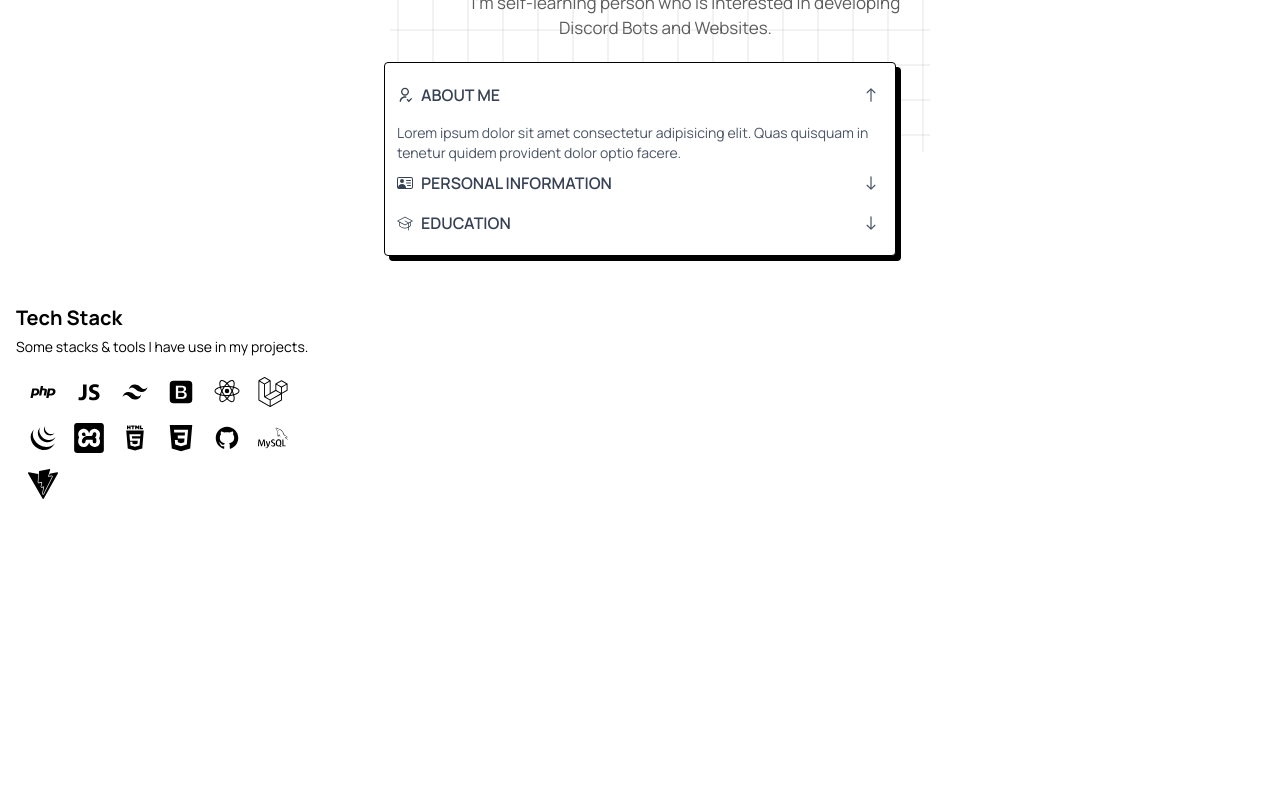
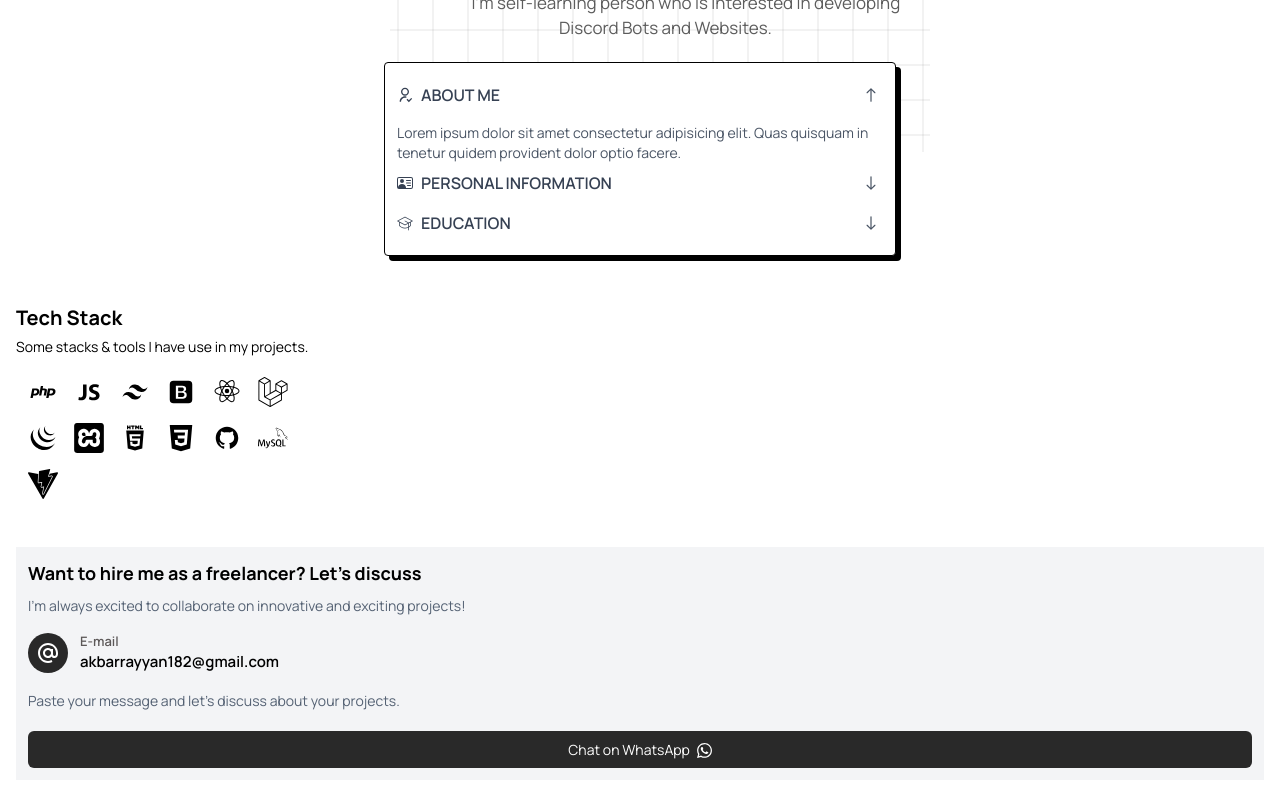
Before and after one commit to akbarryyan/porto-akbar, a React (Vite) app: page / in a window 1280 px wide. Shown: the part 353-1153 px from the top of the page. Before the commit the page ends 872 px from the top, so only its background shows below. Built offline with nearby package versions, Linux system fonts and the light colour scheme.

Commit message:
contact update

```diff
--- /dev/null
+++ b/src/components/Contact.jsx
@@ -0,0 +1,40 @@
+import { BiAt } from "react-icons/bi";
+import { ImWhatsapp } from "react-icons/im";
+
+function Contact() {
+  return (
+    <>
+      <div className="bg-[#F3F4F6] dark:bg-[#181818] py-3 px-3">
+        <h1 className="text-lg font-bold dark:text-white">
+          Want to hire me as a freelancer? Let&apos;s discuss
+        </h1>
+        <p className="text-[#546173] text-[14px] mt-2 dark:text-white">
+          I&apos;m always excited to collaborate on innovative and exciting
+          projects!
+        </p>
+        <div className="flex items-center gap-2 mt-4">
+          <div className="bg-[#292929] w-[40px] h-[40px] rounded-full flex items-center justify-center">
+            <BiAt className="text-[24px] text-white" />
+          </div>
+
+          <div className="ml-1">
+            <p className="text-[13px] text-[#5c5858] dark:text-[#ebe5e5] font-semibold">
+              E-mail
+            </p>
+            <p className="font-semibold text-[15px] dark:text-white">
+              akbarrayyan182@gmail.com
+            </p>
+          </div>
+        </div>
+        <p className="text-[#546173] text-[14px] mt-4 dark:text-white">
+          Paste your message and let&apos;s discuss about your projects.
+        </p>
+        <button className="bg-[#292929] text-white text-[14px] w-full py-2 px-4 rounded-md mt-5">
+          Chat on WhatsApp <ImWhatsapp className="text-[15px] ml-1 inline" />
+        </button>
+      </div>
+    </>
+  );
+}
+
+export default Contact;
--- a/src/components/Home.jsx
+++ b/src/components/Home.jsx
@@ -3,6 +3,7 @@ import DecryptedText from "../TextAnimations/DecryptedText/DecryptedText";
 import About from "../components/About";
 import TechStack from "../components/TechStack";
 import Navbar from "../components/Navbar";
+import Contact from "../components/Contact";
 import "../assets/Home.css";
 
 const handleAnimationComplete = () => {
@@ -60,7 +61,10 @@ function Home() {
         <div className="mb-12">
           <About />
         </div>
-        <TechStack />
+        <div className="mb-12">
+          <TechStack />
+        </div>
+        <Contact />
       </div>
     </>
   );
```
